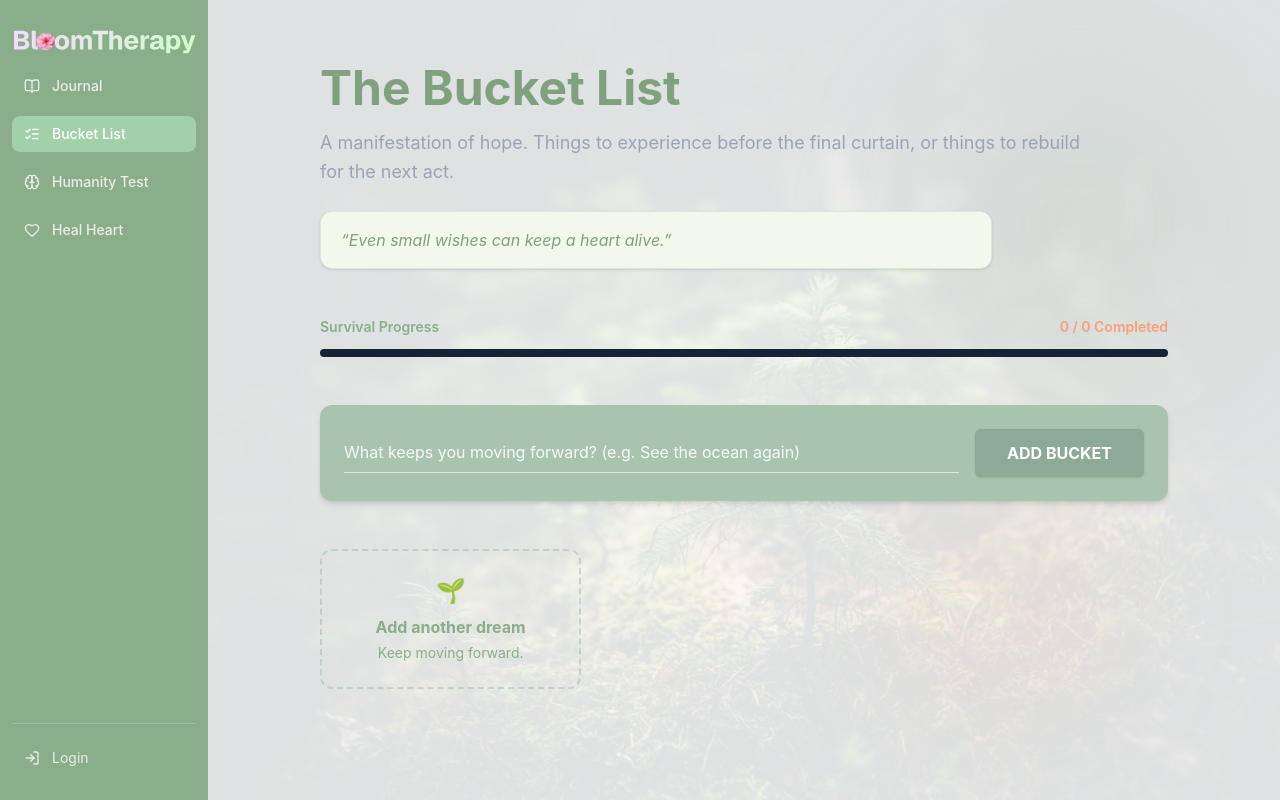
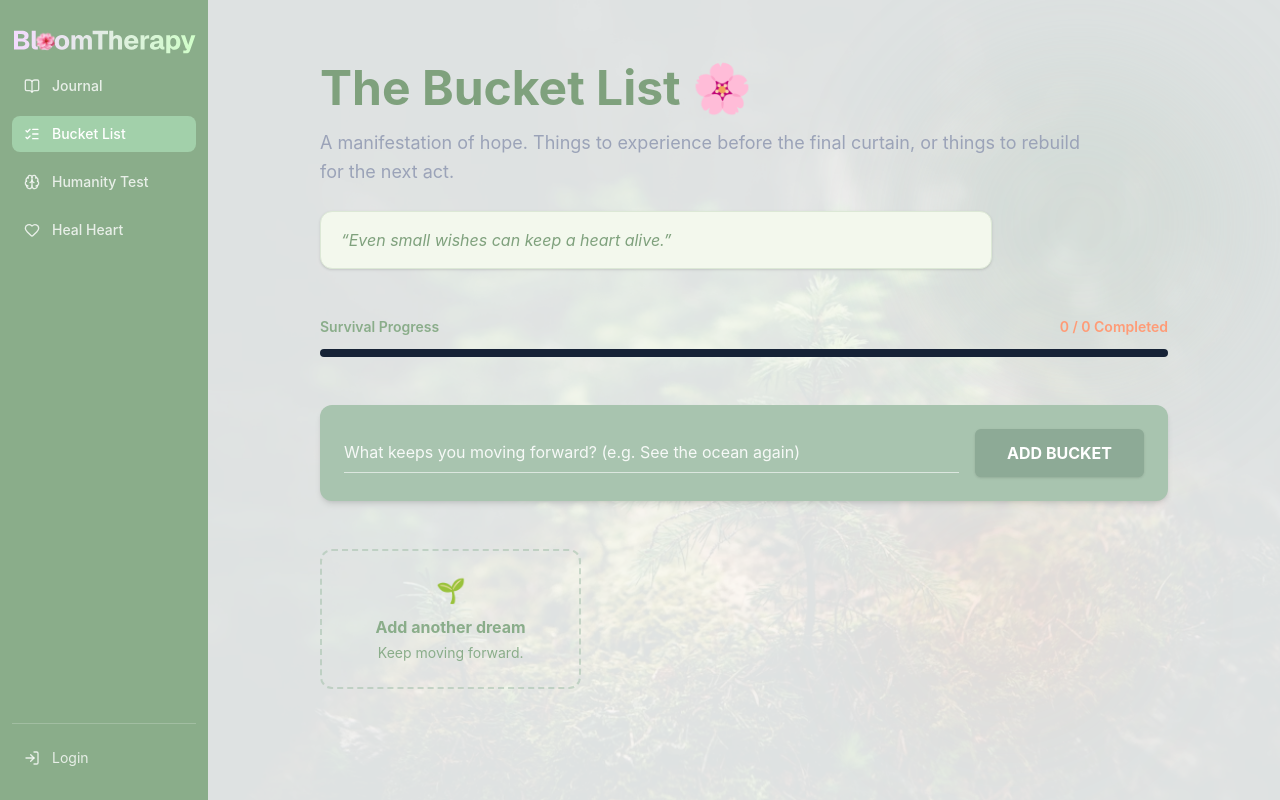
Before and after one commit to Hello-Kaow/csc105-2025-CSHack-Group05-bloomtherapy, a React (Vite) app in the folder frontend/: page /bucketlist in a window 1280 px wide. Built offline with nearby package versions, Linux system fonts and the light colour scheme.

Commit message:
856 - [Update] decorate bucket list

```diff
--- a/frontend/src/pages/BucketListPage.tsx
+++ b/frontend/src/pages/BucketListPage.tsx
@@ -174,7 +174,7 @@ export default function BucketList() {
 
                 <section className="relative z-10 max-w-6xl mx-auto">
                     <h1 className="text-4xl md:text-5xl font-bold text-[#7fa17d]">
-                        The Bucket List
+                        The Bucket List 🌸
                     </h1>
 
                     <p className="mt-4 max-w-3xl text-lg text-[#9ba3b8] leading-relaxed">
@@ -218,7 +218,7 @@ export default function BucketList() {
                         <button
                             type="button"
                             onClick={addBucket}
-                            className="bg-[#8daa96] hover:bg-[#7f9f87] text-white font-bold px-8 py-3 rounded-md shadow transition whitespace-nowrap"
+                            className="bg-[#8daa96] hover:bg-[#7f9f87] hover:scale-105 active:scale-95 text-white font-bold px-8 py-3 rounded-md shadow transition-all duration-200 whitespace-nowrap"
                         >
                             ADD BUCKET
                         </button>
```
Also changed, not shown: 1 other file (tests, documents, lock files or other folders).
